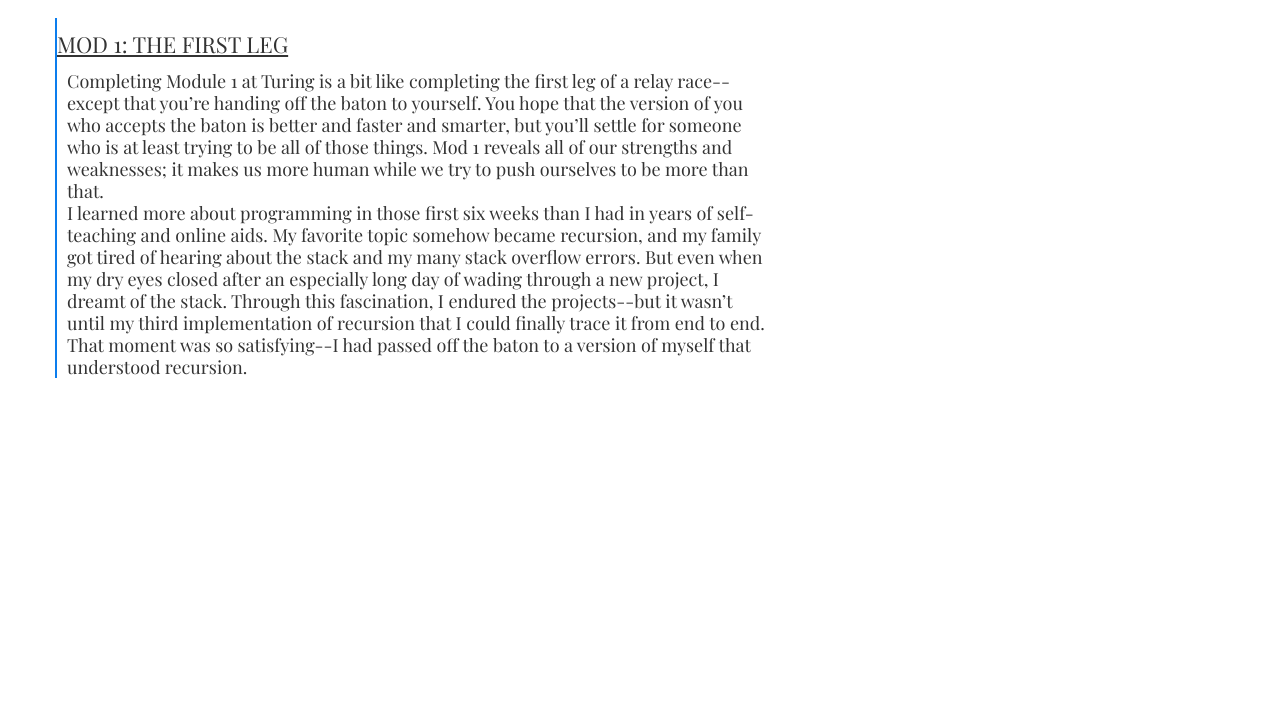
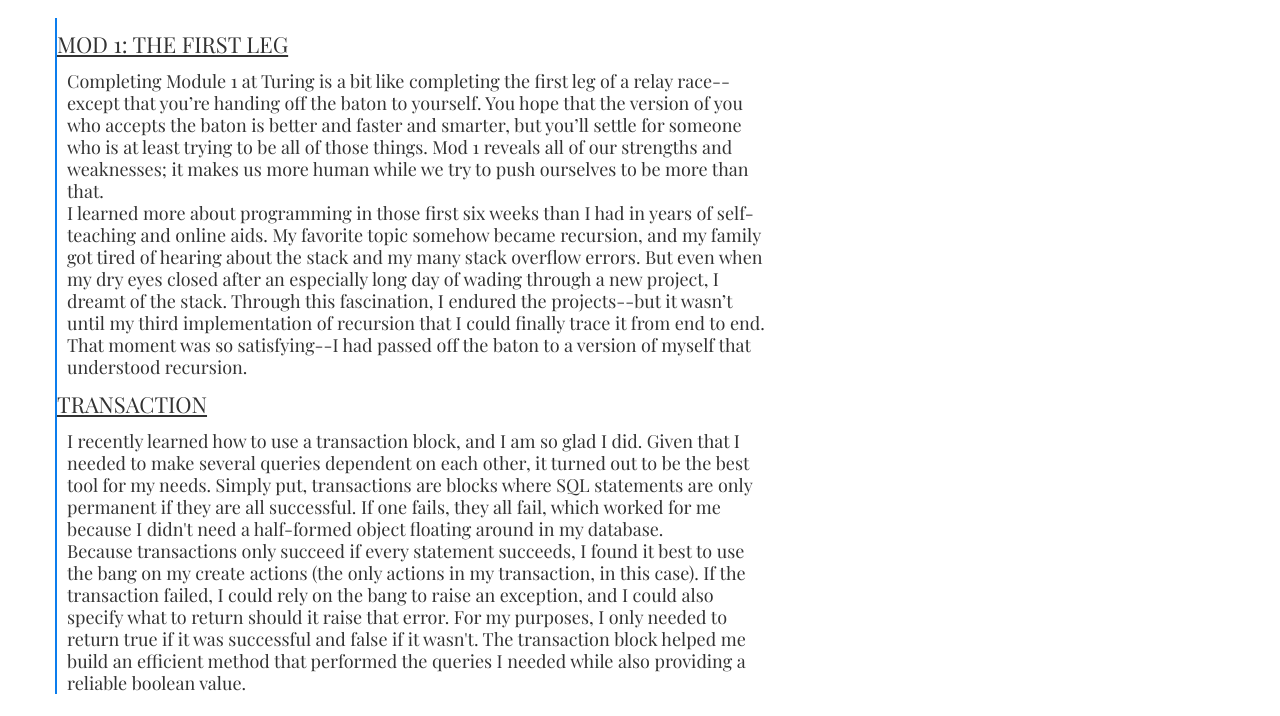
Before and after one commit to TheKaterTot/thekatertot.github.io, a plain HTML site: page blog.html in a window 1280 px wide. Shown: the part 84-800 px from the top of the page. Drawn offline with nearby package versions, Linux system fonts and the light colour scheme.

Commit message:
Blog post from January

```diff
--- a/blog.html
+++ b/blog.html
@@ -48,6 +48,31 @@
     </div>
     </div>
   </section>
+  <section>
+    <div class="container blue-border">
+      <h3 id="left-align">Transaction</h3>
+      <div class="space-left">
+      <p>
+        I recently learned how to use a transaction block, and I am so glad I did.
+        Given that I needed to make several queries dependent on each other, it
+        turned out to be the best tool for my needs. Simply put, transactions are
+        blocks where SQL statements are only permanent if they are all successful.
+        If one fails, they all fail, which worked for me because I didn't need a
+        half-formed object floating around in my database.
+      </p>
+      <p>
+        Because transactions only succeed if every statement succeeds, I found it
+        best to use the bang on my create actions (the only actions in my transaction,
+        in this case). If the transaction failed, I could rely on the bang to raise
+        an exception, and I could also specify what to return should it raise that
+        error. For my purposes, I only needed to return true if it was successful
+        and false if it wasn't. The transaction block helped me build an efficient
+        method that performed the queries I needed while also providing a reliable
+        boolean value.
+      </p>
+      </div>
+    </div>
+  </section>
   <footer>
   </footer>
 </body>
```
